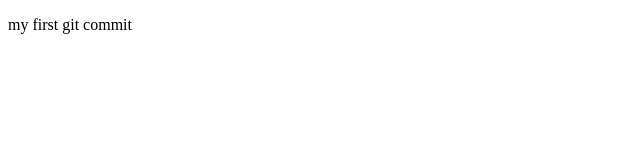
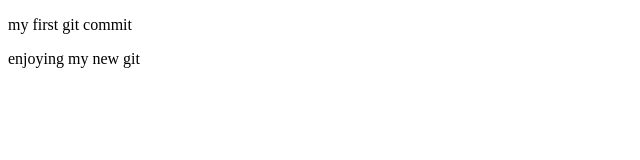
Before and after one commit to Babayanju/Myfirsttestgit, a plain HTML site: page index.html in a window 1280 px wide. Shown: the whole page, without its empty margins (0-640 px from the left). Drawn offline with Linux system fonts and the light colour scheme.

Commit message:
paragraph

```diff
--- a/index.html
+++ b/index.html
@@ -7,6 +7,7 @@
 </head>
 <body>
     <p>my first git commit</p>
+    <p>enjoying my new git</p>
 
 </body>
 </html>
```
